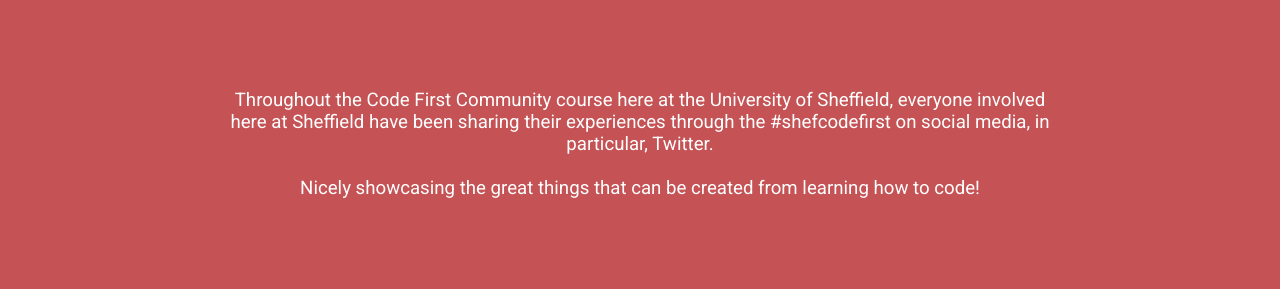
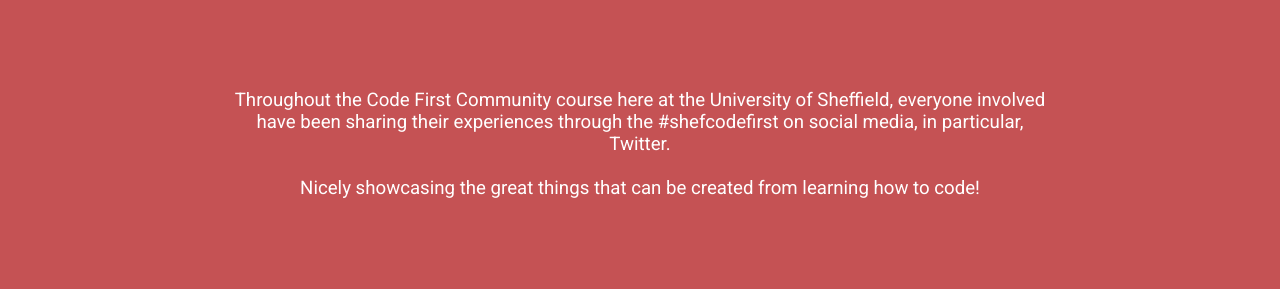
Before and after one commit to paulienuh/PythonProject, a Flask app: page / in a window 1280 px wide. Shown: the part 1541-1844 px from the top of the page. Run offline with Flask 2, Linux system fonts and the light colour scheme; some libraries are stand-ins or nearby versions.

Commit message:
Update index.html

```diff
--- a/templates/index.html
+++ b/templates/index.html
@@ -25,7 +25,7 @@
 
 <div class="textbox" >
 <div class="pls" style="width: 75%; margin: 0 auto;" >
-Throughout the Code First Community course here at the University of Sheffield, everyone involved here at Sheffield have been sharing their experiences through the #shefcodefirst on social media, in particular, Twitter. <br><br> Nicely showcasing the great things that can be created from learning how to code! </div></div>
+Throughout the Code First Community course here at the University of Sheffield, everyone involved have been sharing their experiences through the #shefcodefirst on social media, in particular, Twitter. <br><br> Nicely showcasing the great things that can be created from learning how to code! </div></div>
 
 
 
```
